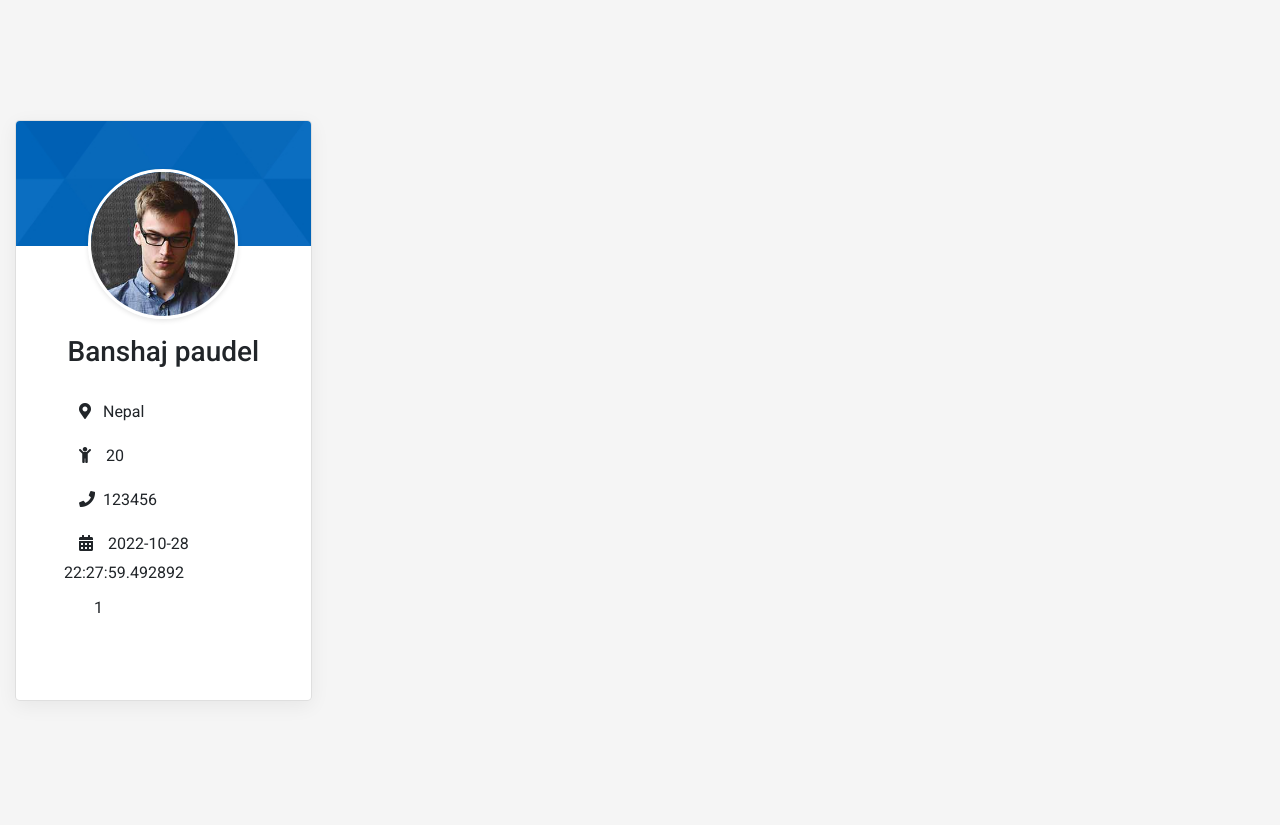
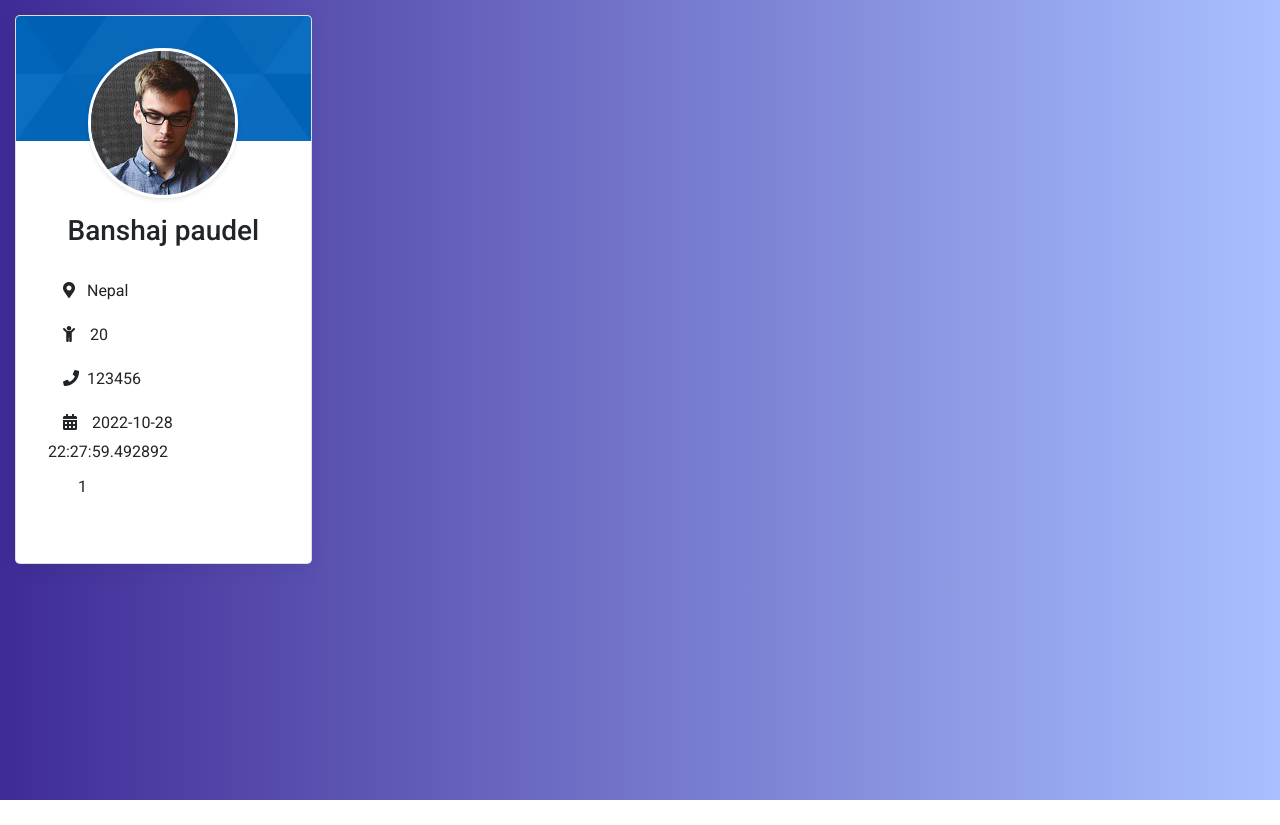
Before and after one commit to Banshaj-Paudel/Avalanche, a Flask app: page /profile/20 in a window 1280 px wide. After the commit the page ends 800 px from the top, so only its background shows below. Run offline with Flask 2, Linux system fonts and the light colour scheme; data comes from the database, SQL or seed files in the repository; some libraries are stand-ins or nearby versions.

Commit message:
Improved Profile

```diff
--- a/main.py
+++ b/main.py
@@ -58,4 +58,4 @@ def profile(age):
 
 # server
 if __name__ == '__main__':
-    app.run(debug=True, host='127.0.0.1',port=8000)
+    app.run(debug=True, host='127.0.0.1',port=5000)
--- a/static/css/profile.css
+++ b/static/css/profile.css
@@ -1,6 +1,8 @@
 @import url("https://fonts.googleapis.com/css?family=Roboto:300,400,500,700&display=swap");
 body {
-	background: #f5f5f5;
+	background: #a8c0ff;  /* fallback for old browsers */
+	background: -webkit-linear-gradient(to right, #3f2b96, #a8c0ff);  /* Chrome 10-25, Safari 5.1-6 */
+	background: linear-gradient(to right, #3f2b96, #a8c0ff); /* W3C, IE 10+/ Edge, Firefox 16+, Chrome 26+, Opera 12+, Safari 7+ */
 	font-family: "Roboto", sans-serif;
 }
 
@@ -9,8 +11,8 @@ body {
 }
 
 .main-content {
-	padding-top: 120px;
-	padding-bottom: 100px;
+	padding-top: 15px;
+	/* padding-bottom: 100px; */
 	padding-right: 300px;
 }
 
@@ -47,3 +49,7 @@ body {
 .fa {
 	margin: 10px 15px;
 }
+
+.profile-card {
+	padding : 2rem!important;
+}
```
